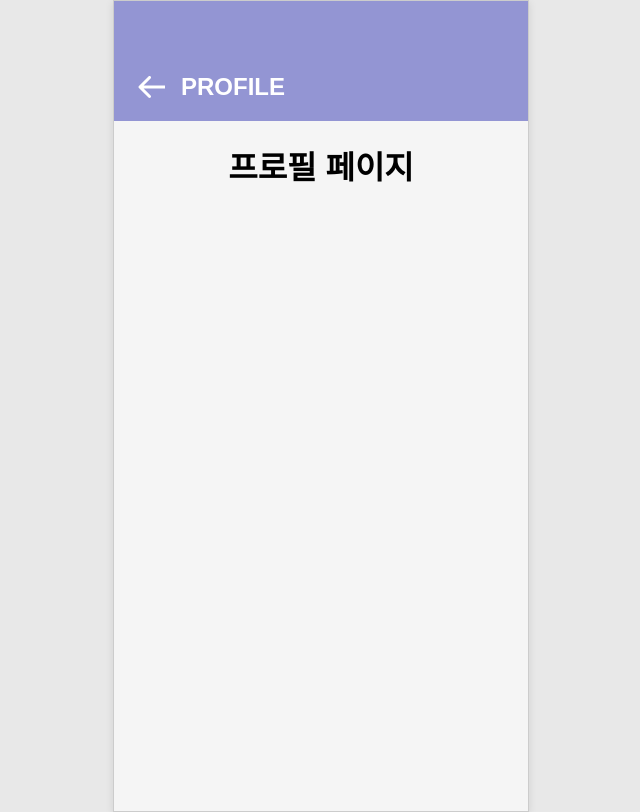
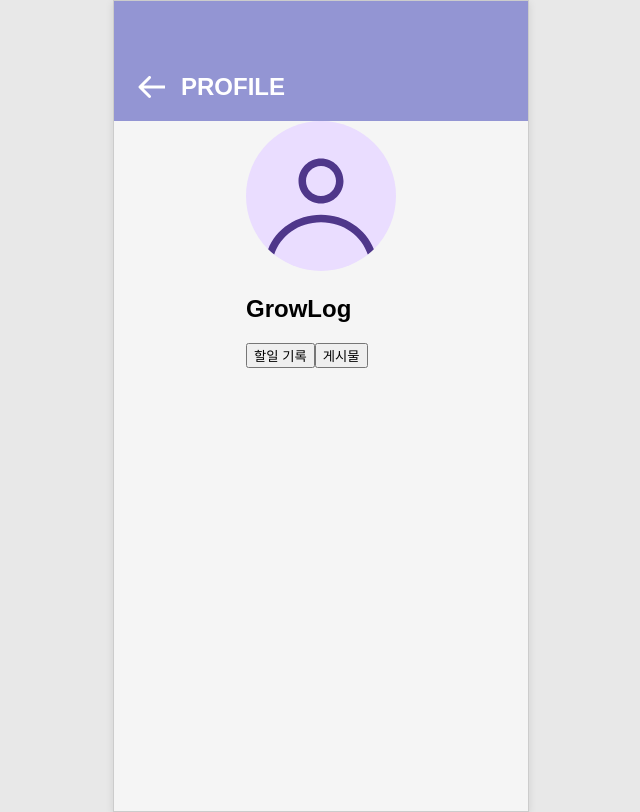
Before and after one commit to GROWLOG-youtube-mockup/todo-app, a React (Vite) app: page /profile in a window 1280 px wide. Shown: the whole page, without its empty margins (319-959 px from the left). Built offline with nearby package versions, Linux system fonts and the light colour scheme.

Commit message:
feat: 아바타 이미지 추가 기본 구조 작성

```diff
--- a/src/pages/TodoProfile.jsx
+++ b/src/pages/TodoProfile.jsx
@@ -1,15 +1,28 @@
 import React from 'react';
 
+import avatarImg from '../assets/avatar.svg';
 import Header from '../components/Header.jsx';
 
 function TodoProfile() {
   return (
     <div className="page-container">
       <Header title="PROFILE" />
+      <div className="profile-container">
+        <div className="avatar-container">
+          <img src={avatarImg} alt="Profile Avatar" className="profile-avatar" />
+        </div>
+        <h2 className="profile-name">GrowLog</h2>
 
-      {/*작업시 삭제후 진행해주세요*/}
-      <h1>프로필 페이지</h1>
-      {/*작업시 삭제후 진행해주세요*/}
+        <div className="profile-tabs">
+          <button className="tab-button active">할일 기록</button>
+          <button className="tab-button">게시물</button>
+        </div>
+
+        <div className="tab-content">
+          <div className="tasks-container">{/* 할일 기록 내용이 들어갈 자리 */}</div>
+          <div className="posts-container">{/* 게시물 내용이 들어갈 자리 */}</div>
+        </div>
+      </div>
     </div>
   );
 }
```
Also changed, not shown: src/assets/avatar.svg (added).
